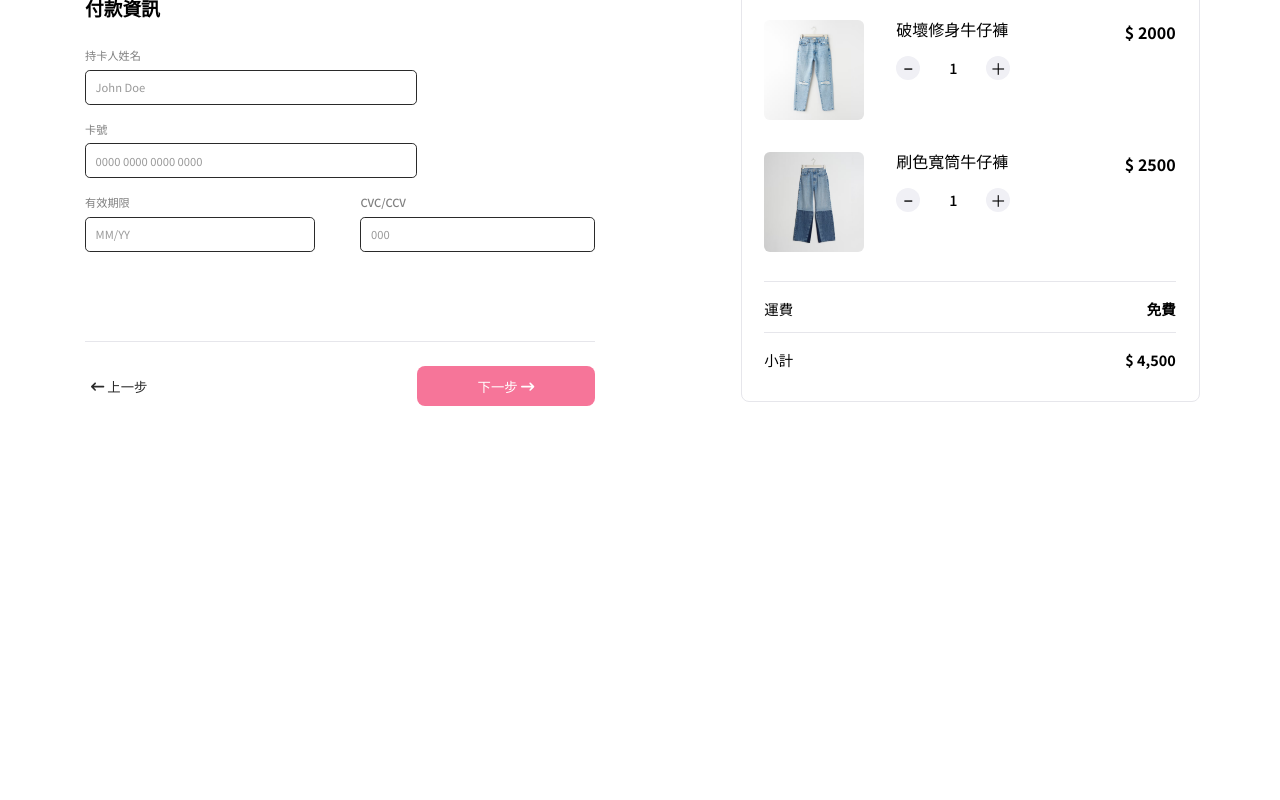
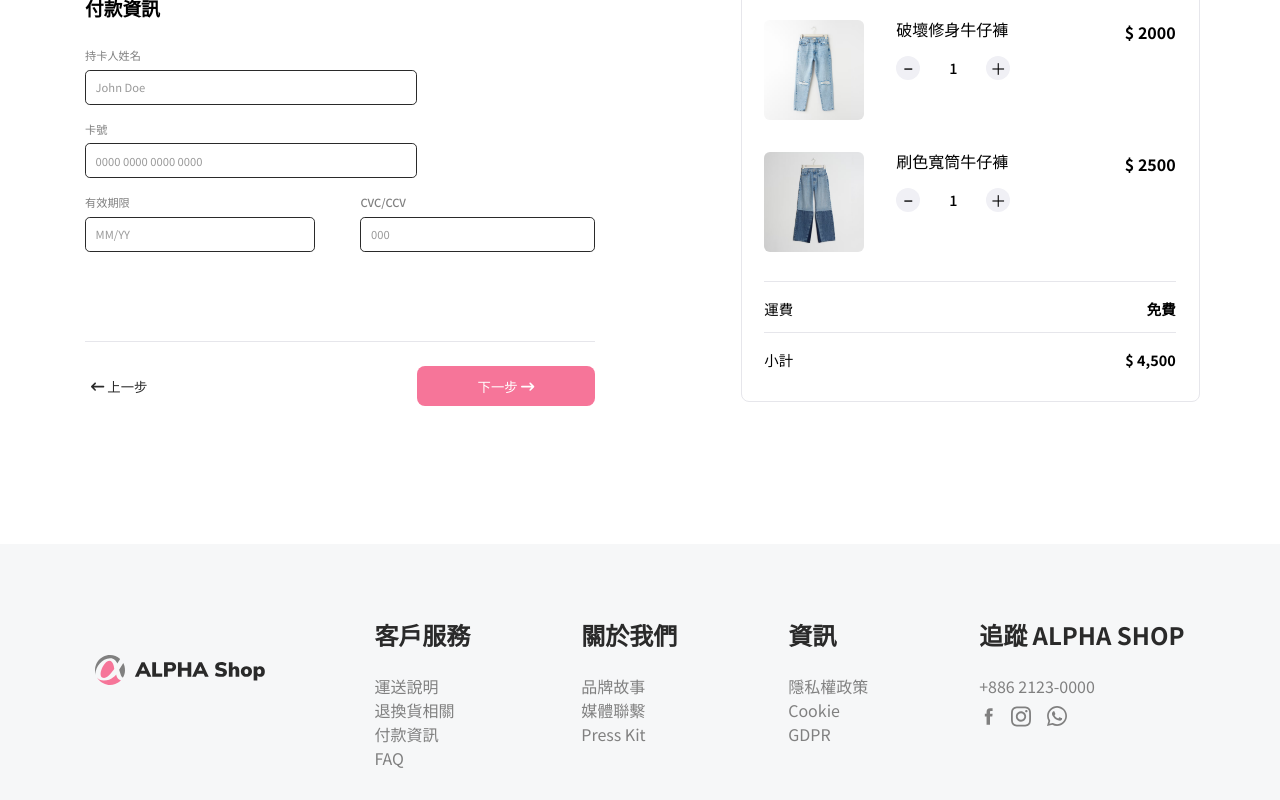
Before and after one commit to HsiaooooooJu/AlphaShop_VUE, a Vue app: page /#/checkout in a window 1280 px wide. Shown: the part 231-1031 px from the top of the page. Before the commit the page ends 800 px from the top, so only its background shows below. Built offline with nearby package versions, Linux system fonts and the light colour scheme; what vue-sweetalert2 would draw is missing.

Commit message:
Add component - Footer

```diff
--- /dev/null
+++ b/src/assets/styles/_footer.scss
@@ -0,0 +1,44 @@
+footer {
+  display: block;
+  margin: 8rem auto 0 auto;
+  height: 16rem;
+  width: 100%;
+  background-color: var(--footer-bg);
+
+  .footer__container {
+    display: flex;
+    justify-content: space-around;
+    align-items: center;
+    height: 100%;
+    width: 95%;
+    max-width: 1200px;
+    margin: 0 auto;
+
+    .navbar__brand__logo {
+      width: 10.5rem;
+    }
+
+    &__list {
+      height: 40%;
+
+      &__title {
+        margin-bottom: 1.5rem;
+        color: var(--main-color);
+        font-size: 1.5rem;
+        font-weight: 700;
+      }
+
+      &__item {
+        color: var(--footer-color);
+        font-size: 16px;
+        font-weight: 400;
+        line-height: 1.5;
+      }
+
+      .icon-list {
+        display: flex;
+        margin: 0.5rem 0;
+      }
+    }
+  }
+}
--- a/src/assets/styles/main.scss
+++ b/src/assets/styles/main.scss
@@ -15,3 +15,4 @@
 @import './form';
 @import './cart-panel';
 @import './btn-panel';
+@import './footer';
--- /dev/null
+++ b/src/components/Footer.vue
@@ -0,0 +1,46 @@
+<template>
+  <footer>
+    <div class="footer__container container">
+      <div class="navbar__brand__logo">
+        <img src="../assets/images/logo.svg" class="logo" alt="">
+        <img src="../assets/images/white-logo.svg" class="white-logo d-none" alt="">
+      </div>
+      <div class="footer__container__list">
+        <h5 class="footer__container__list__title">客戶服務</h5>
+        <ul class="footer__container__list__wrapper">
+          <li class="footer__container__list__item">運送說明</li>
+          <li class="footer__container__list__item">退換貨相關</li>
+          <li class="footer__container__list__item">付款資訊</li>
+          <li class="footer__container__list__item">FAQ</li>
+        </ul>
+      </div>
+      <div class="footer__container__list">
+        <h5 class="footer__container__list__title">關於我們</h5>
+        <ul class="footer__container__list__wrapper">
+          <li class="footer__container__list__item">品牌故事</li>
+          <li class="footer__container__list__item">媒體聯繫</li>
+          <li class="footer__container__list__item">Press Kit</li>
+        </ul>
+      </div>
+      <div class="footer__container__list">
+        <h5 class="footer__container__list__title">資訊</h5>
+        <ul class="footer__container__list__wrapper">
+          <li class="footer__container__list__item">隱私權政策</li>
+          <li class="footer__container__list__item">Cookie</li>
+          <li class="footer__container__list__item">GDPR</li>
+        </ul>
+      </div>
+      <div class="footer__container__list">
+        <h5 class="footer__container__list__title">追蹤 ALPHA SHOP</h5>
+        <ul class="footer__container__list__wrapper">
+          <li class="footer__container__list__item">+886 2123-0000</li>
+          <li class="footer__container__list__item icon-list">
+            <img class="list__item__icon mr-3" src="../assets/images/facebook.svg" style="width: 20px" alt="">
+            <img class="list__item__icon mr-4" src="../assets/images/instagram.svg" style="width: 20px" alt="">
+            <img class="list__item__icon" src="../assets/images/whatsapp.svg" style="width: 20px" alt="">
+          </li>
+        </ul>
+      </div>
+    </div>
+  </footer>
+</template>
--- a/src/views/Checkout.vue
+++ b/src/views/Checkout.vue
@@ -31,6 +31,7 @@
 
     </main>
     <!-- Footer -->
+    <Footer />
 
   </div>
 </template>
@@ -43,6 +44,7 @@ import ShippingForm from '../components/ShippingForm.vue'
 import PaymentForm from '../components/PaymentForm.vue'
 import BtnPanel from '../components/BtnPanel.vue'
 import CartPanel from '../components/CartPanel.vue'
+import Footer from '../components/Footer.vue'
 
 const productData = {
   products: [
@@ -70,7 +72,8 @@ export default {
     ShippingForm,
     PaymentForm,
     CartPanel,
-    BtnPanel
+    BtnPanel,
+    Footer
   },
   data() {
     return {
```
